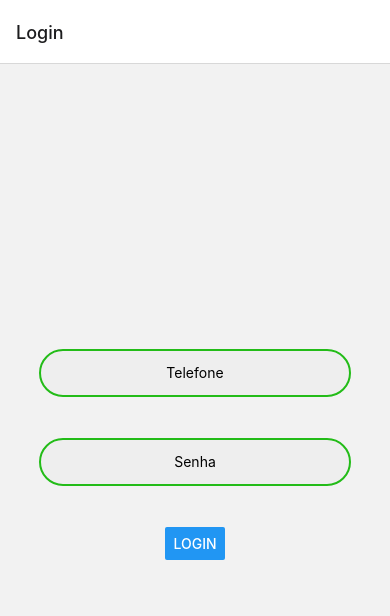
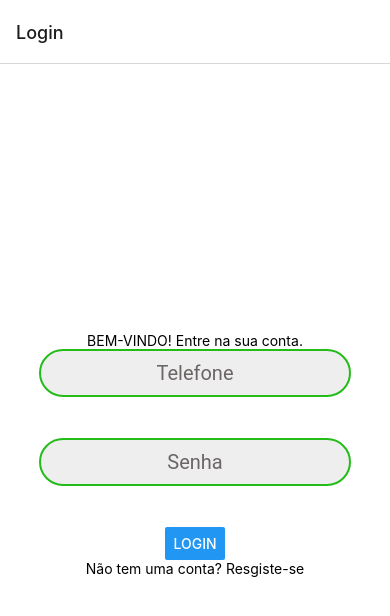
Before and after one commit to MapieMamunhe/pagow, a React Native app: screen /Login in a window 390 px wide. Shown: the top 616 px of the page. Built offline with nearby package versions, Linux system fonts and the light colour scheme.

Commit message:
Bye bye computer

```diff
--- a/components/InputField/index.tsx
+++ b/components/InputField/index.tsx
@@ -1,21 +1,29 @@
-import React, { useState } from "react";
+import React, { SetStateAction, useState } from "react";
 import { KeyboardTypeOptions, TextInput, View } from "react-native";
 
 // import { Container } from './styles';
 type propsType = {
   placeHolderText?: String;
-  entryValue?: KeyboardTypeOptions;
+  entryValueType?: KeyboardTypeOptions;
+  handleValue: any;
+  entryValue: string | number;
+  hideEntry?: boolean;
 };
 const InputField: React.FC<propsType> = ({
   placeHolderText = "Campo",
-  entryValue = "default",
+  entryValueType = "default",
+  handleValue,
+  entryValue,
+  hideEntry,
 }) => {
-  const [textInputField, setTextInputField] = useState("");
   return (
     <TextInput
       placeholder={`${placeHolderText}`}
-      value={textInputField}
-      onChangeText={setTextInputField}
+      value={entryValue + ""}
+      onChangeText={(text) => {
+        handleValue(text);
+      }}
+      secureTextEntry={hideEntry}
       style={{
         width: "80%",
         height: 48,
@@ -25,8 +33,11 @@ const InputField: React.FC<propsType> = ({
         borderColor: "#23bc18",
         borderWidth: 2,
         textAlign: "center",
+        fontSize: 20,
+        fontFamily: "Roboto",
+        color: "#6b6565",
       }}
-      keyboardType={entryValue}
+      keyboardType={entryValueType}
     />
   );
 };
--- a/package.json
+++ b/package.json
@@ -18,6 +18,7 @@
     "@react-navigation/native": "^6.0.2",
     "@react-navigation/native-stack": "^6.1.0",
     "@tanstack/react-query": "^4.20.4",
+    "axios": "^1.2.1",
     "expo": "~47.0.9",
     "expo-asset": "~8.7.0",
     "expo-constants": "~14.0.2",
--- a/screens/Login/index.tsx
+++ b/screens/Login/index.tsx
@@ -1,17 +1,43 @@
-import React from "react";
-import { Button, View } from "react-native";
+import React, { useState } from "react";
+import { Button, View, Text } from "react-native";
 import InputField from "../../components/InputField";
-
-// import { Container } from './styles';
-
+import login from "./loginFunctions";
+import axios from "axios";
+import { useQuery } from "@tanstack/react-query";
+async function teste() {
+  axios
+    .get("http://192.168.43.201:3000/")
+    .then((res) => console.log(res.data))
+    .catch((err) => console.log(`O erro foi ${err}`));
+}
 const Login: React.FC = () => {
+  const [cellNumber, setCellNumber] = useState<number>();
+  const [password, setPassword] = useState("");
   return (
-    <View style={{ flex: 1, alignItems: "center", justifyContent: "center" }}>
-      <InputField placeHolderText="Telefone" entryValue="numeric" />
-      <InputField placeHolderText="Senha" />
-      <Button title="Login" onPress={() => console.log("Ola")} />
+    <View
+      style={{
+        backgroundColor: "#fff",
+        flex: 1,
+        alignItems: "center",
+        justifyContent: "center",
+      }}
+    >
+      <Text>BEM-VINDO! Entre na sua conta.</Text>
+      <InputField
+        placeHolderText="Telefone"
+        entryValueType="numeric"
+        handleValue={setCellNumber}
+        entryValue={cellNumber || ""}
+      />
+      <InputField
+        placeHolderText="Senha"
+        handleValue={setPassword}
+        entryValue={password}
+        hideEntry={true}
+      />
+      <Button title="Login" onPress={() => teste()} />
+      <Text>Não tem uma conta? Resgiste-se</Text>
     </View>
   );
 };
-
 export default Login;
--- /dev/null
+++ b/screens/Login/loginFunctions.ts
@@ -0,0 +1,8 @@
+export default async function login(cell: number, password: string) {
+  const data = dados();
+  console.log(data);
+  //console.log(cell, password);
+}
+function dados() {
+  return "ALgum dado";
+}
```
Also changed, not shown: components/Button/index.tsx (added), 1 other file (tests, documents, lock files or other folders).
